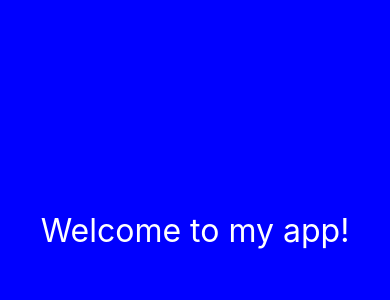
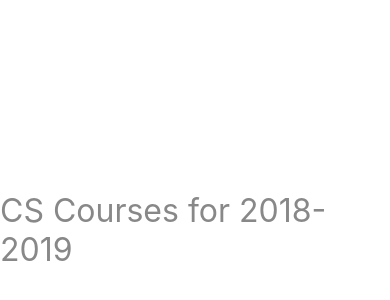
Before and after one commit to zbash75/Scheduler, a React Native app: screen / in a window 390 px wide. Shown: the part 192-492 px from the top of the page. Built offline with nearby package versions, Linux system fonts and the light colour scheme.

Commit message:
Title display

```diff
--- a/App.js
+++ b/App.js
@@ -1,10 +1,14 @@
 import React from 'react';
 import { StyleSheet, Text, View } from 'react-native';
 
-export default function App() {
+const schedule = {
+  title: "CS Courses for 2018-2019"
+};
+
+const App = () => {
   return (
     <View style={styles.container}>
-    <Text style={styles.textStyle}>Welcome to my app!</Text>
+      <Text style={styles.bannerStyle}>{schedule.title}</Text>
     </View>
   );
 }
@@ -12,12 +16,13 @@ export default function App() {
 const styles = StyleSheet.create({
   container: {
     flex: 1,
-    backgroundColor: '#00f',
     alignItems: 'center',
     justifyContent: 'center',
   },
-  textStyle: {
-    color: '#fff',
+  bannerStyle: {
+    color: '#888',
     fontSize: 32,
   }
 });
+
+export default App;
--- a/app.json
+++ b/app.json
@@ -26,6 +26,7 @@
       }
     },
     "web": {
+      "name": "CS Course Scheduler",
       "favicon": "./assets/favicon.png"
     }
   }
```
